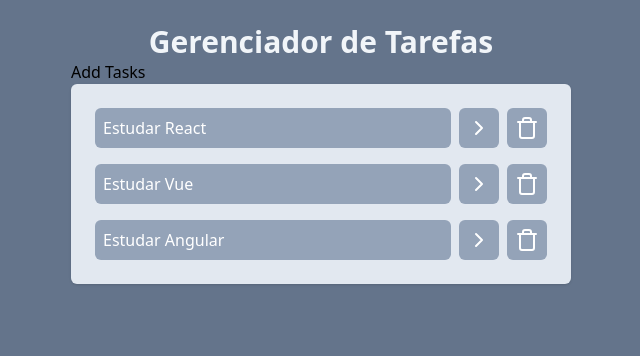
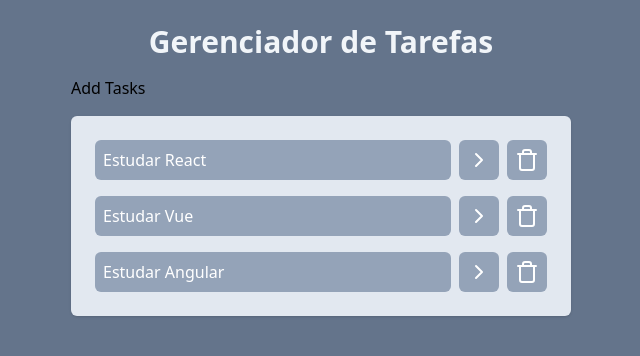
Before and after one commit to matutaj/Gerenciamento_de_tarefas, a React (Vite) app: page / in a window 1280 px wide. Shown: the top 356 px of the page, without its empty margins (319-959 px from the left). Built offline with nearby package versions, Linux system fonts and the light colour scheme.

Commit message:
add margin buttom and function to add tasks

```diff
--- a/src/App.jsx
+++ b/src/App.jsx
@@ -35,13 +35,24 @@ function App() {
     const newTasks = tasks.filter((task) => task.id !== taskId);
     setTasks(newTasks);
   }
+
+  function onAddTasksSubmit(title, description) {
+    const newsTasks = {
+      id: tasks.length + 1,
+      title,
+      description,
+      isCompleted: false,
+    };
+    setTasks([...tasks, newsTasks]);
+  }
+
   return (
     <div className="w-screen h-screen bg-slate-500 flex justify-center p-6">
-      <div className="w-[500px]">
+      <div className="w-[500px] space-y-4">
         <h1 className="text-3xl text-slate-100 font-bold text-center">
           Gerenciador de Tarefas
         </h1>
-        <AddTasks />
+        <AddTasks onAddTasksSubmit={onAddTasksSubmit} />
         <Tasks
           tasks={tasks}
           onTasksClick={onTasksClick}
```
